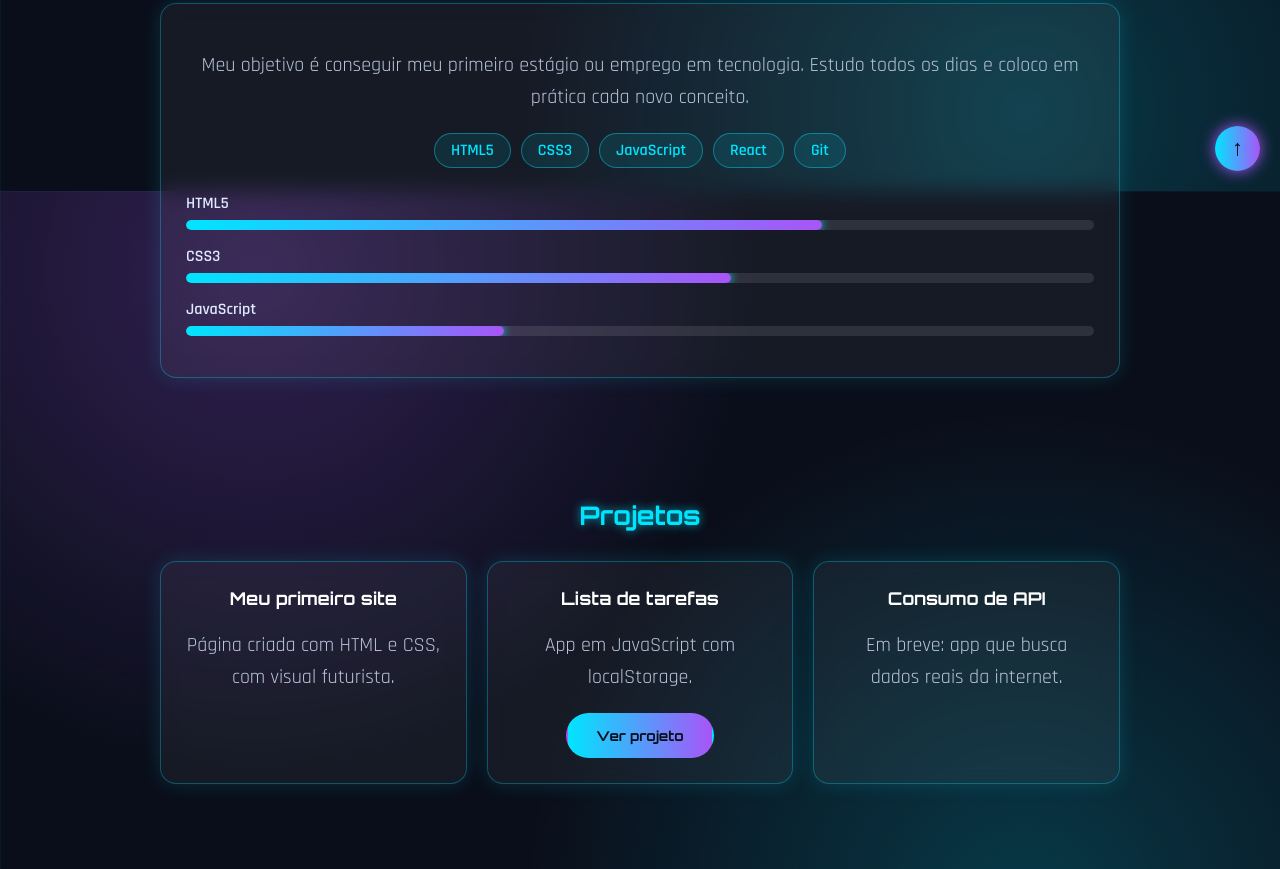
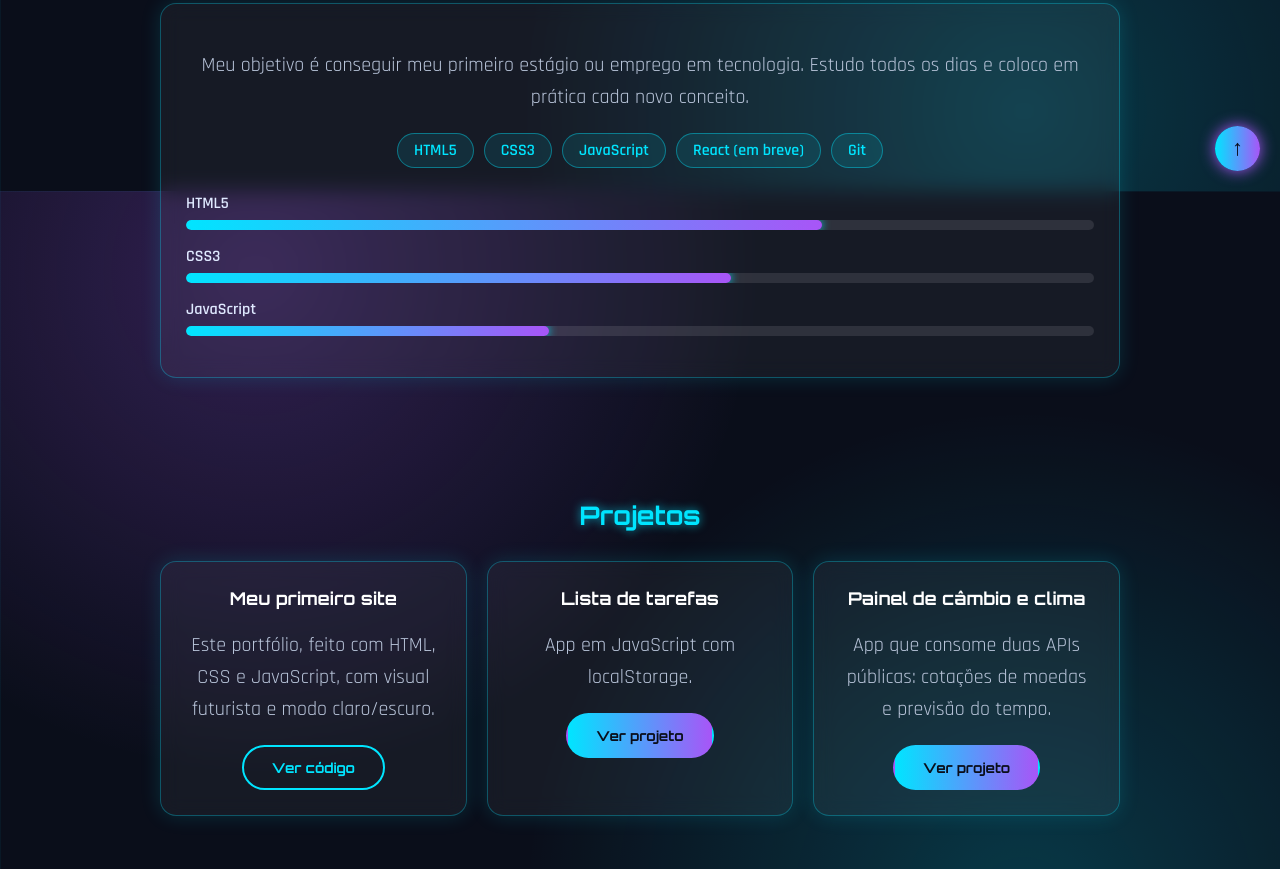
Before and after one commit to devRafaelbarros/meu-portfolio, a plain HTML site: page index.html in a window 1280 px wide. Shown: the part 609-1478 px from the top of the page. Drawn offline with Linux system fonts and the light colour scheme.

Commit message:
Abre projetos na mesma aba

```diff
--- a/index.html
+++ b/index.html
@@ -40,7 +40,7 @@
                     <span>HTML5</span>
                     <span>CSS3</span>
                     <span>JavaScript</span>
-                    <span>React</span>
+                    <span>React (em breve)</span>
                     <span>Git</span>
                 </div>
 
@@ -55,7 +55,7 @@
                     </div>
                     <div class="barra">
                         <span>JavaScript</span>
-                        <div class="trilho"><div class="nivel" style="width: 35%"></div></div>
+                        <div class="trilho"><div class="nivel" style="width: 40%"></div></div>
                     </div>
                 </div>
             </div>
@@ -64,18 +64,24 @@
             <div class="grade">
                 <article class="card">
                     <h3>Meu primeiro site</h3>
-                    <p>Página criada com HTML e CSS, com visual futurista.</p>
+                    <p>Este portfólio, feito com HTML, CSS e JavaScript, com visual futurista e modo claro/escuro.</p>
+                    <div class="botoes">
+                        <a href="https://github.com/devRafaelbarros/meu-portfolio" target="_blank" rel="noopener" class="btn btn-contorno">Ver código</a>
+                    </div>
                 </article>
                 <article class="card">
                     <h3>Lista de tarefas</h3>
                     <p>App em JavaScript com localStorage.</p>
                     <div class="botoes">
-                        <a href="https://devrafaelbarros.github.io/lista-de-tarefas/" target="_blank" rel="noopener" class="btn">Ver projeto</a>
+                        <a href="https://devrafaelbarros.github.io/lista-de-tarefas/" class="btn">Ver projeto</a>
                     </div>
                 </article>
                 <article class="card">
-                    <h3>Consumo de API</h3>
-                    <p>Em breve: app que busca dados reais da internet.</p>
+                    <h3>Painel de câmbio e clima</h3>
+                    <p>App que consome duas APIs públicas: cotações de moedas e previsão do tempo.</p>
+                    <div class="botoes">
+                        <a href="https://devrafaelbarros.github.io/painel-api/" class="btn">Ver projeto</a>
+                    </div>
                 </article>
             </div>
         </section>
```
